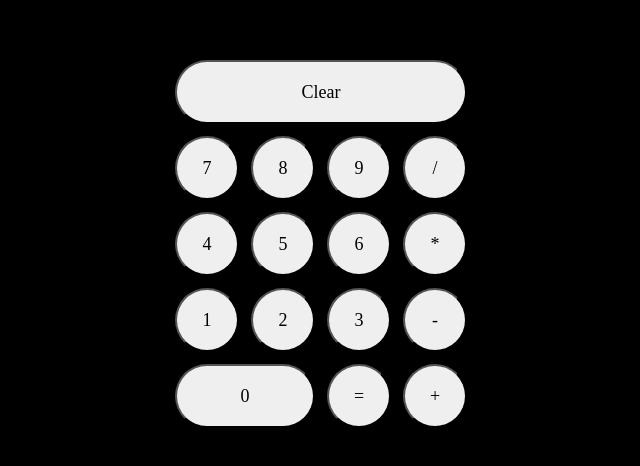
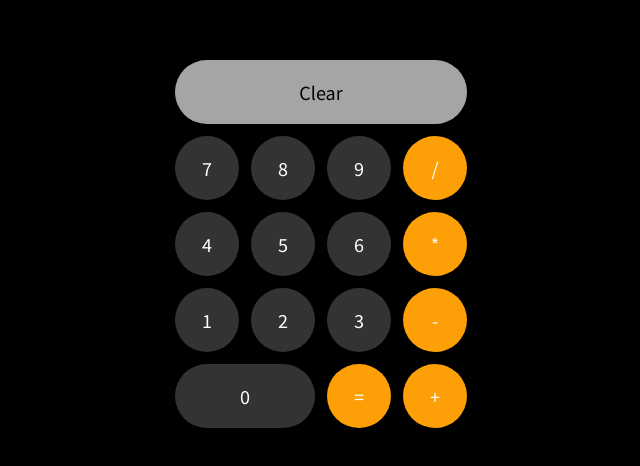
Before and after one commit to ndaemy/selfstudy_rxjs-react, a React (Create React App) app: page / in a window 1280 px wide. Shown: the part 156-622 px from the top of the page, without its empty margins (319-959 px from the left). Built offline with nearby package versions, Linux system fonts and the light colour scheme.

Commit message:
Feat: Set fonts and colors

```diff
--- /dev/null
+++ b/src/GlobalStyles.tsx
@@ -0,0 +1,34 @@
+import { css, Global } from '@emotion/react';
+
+import importFonts from 'lib/importFonts';
+
+function GlobalStyles() {
+  return (
+    <Global
+      styles={css`
+        ${importFonts}
+        html,
+        body {
+          padding: 0;
+          margin: 0;
+          color: #ffffff;
+          background-color: #141517;
+        }
+        a {
+          color: inherit;
+          text-decoration: none;
+        }
+        button {
+          border: none;
+          cursor: pointer;
+        }
+        * {
+          box-sizing: border-box;
+          color: inherit;
+        }
+      `}
+    />
+  );
+}
+
+export default GlobalStyles;
--- a/src/components/Numpads.tsx
+++ b/src/components/Numpads.tsx
@@ -1,6 +1,7 @@
 import styled from '@emotion/styled';
 
 interface ButtonProps {
+  background?: string;
   column?: number;
 }
 
@@ -16,6 +17,7 @@ const Self = styled.div`
 
 const Button = styled.button<ButtonProps>`
   font-size: 18px;
+  background: ${props => (props.background ? props.background : '#333333')};
   width: ${props =>
     props.column ? props.column * 64 + (props.column - 1) * 12 + 'px' : '64px'};
   height: 64px;
@@ -23,28 +25,31 @@ const Button = styled.button<ButtonProps>`
   padding: 0;
   border-radius: 32px;
 
+  color: ${props => (props.color ? props.color : 'inherit')};
   grid-column: span ${props => props.column || 1};
 `;
 
 function Numpads() {
   return (
     <Self>
-      <Button column={4}>Clear</Button>
+      <Button background={'#a5a5a5'} color='#000' column={4}>
+        Clear
+      </Button>
       <Button>7</Button>
       <Button>8</Button>
       <Button>9</Button>
-      <Button>/</Button>
+      <Button background={'#fd9f07'}>/</Button>
       <Button>4</Button>
       <Button>5</Button>
       <Button>6</Button>
-      <Button>*</Button>
+      <Button background={'#fd9f07'}>*</Button>
       <Button>1</Button>
       <Button>2</Button>
       <Button>3</Button>
-      <Button>-</Button>
+      <Button background={'#fd9f07'}>-</Button>
       <Button column={2}>0</Button>
-      <Button>=</Button>
-      <Button>+</Button>
+      <Button background={'#fd9f07'}>=</Button>
+      <Button background={'#fd9f07'}>+</Button>
     </Self>
   );
 }
--- a/src/index.tsx
+++ b/src/index.tsx
@@ -2,11 +2,13 @@ import 'normalize.css';
 import React from 'react';
 import ReactDOM from 'react-dom';
 
+import GlobalStyles from './GlobalStyles';
 import App from './App';
 import reportWebVitals from './reportWebVitals';
 
 ReactDOM.render(
   <React.StrictMode>
+    <GlobalStyles />
     <App />
   </React.StrictMode>,
   document.getElementById('root')
--- /dev/null
+++ b/src/lib/importFonts.ts
@@ -0,0 +1,12 @@
+const importNotoSans = `
+  @import url('https://fonts.googleapis.com/css2?family=Noto+Sans+KR&display=swap');
+`;
+
+const importFonts = `
+  ${importNotoSans}
+  html {
+    font-family: 'Noto Sans KR', "Apple SD Gothic Neo", "Nanum Gothic", "Malgun Gothic", sans-serif;
+  }
+`;
+
+export default importFonts;
```
